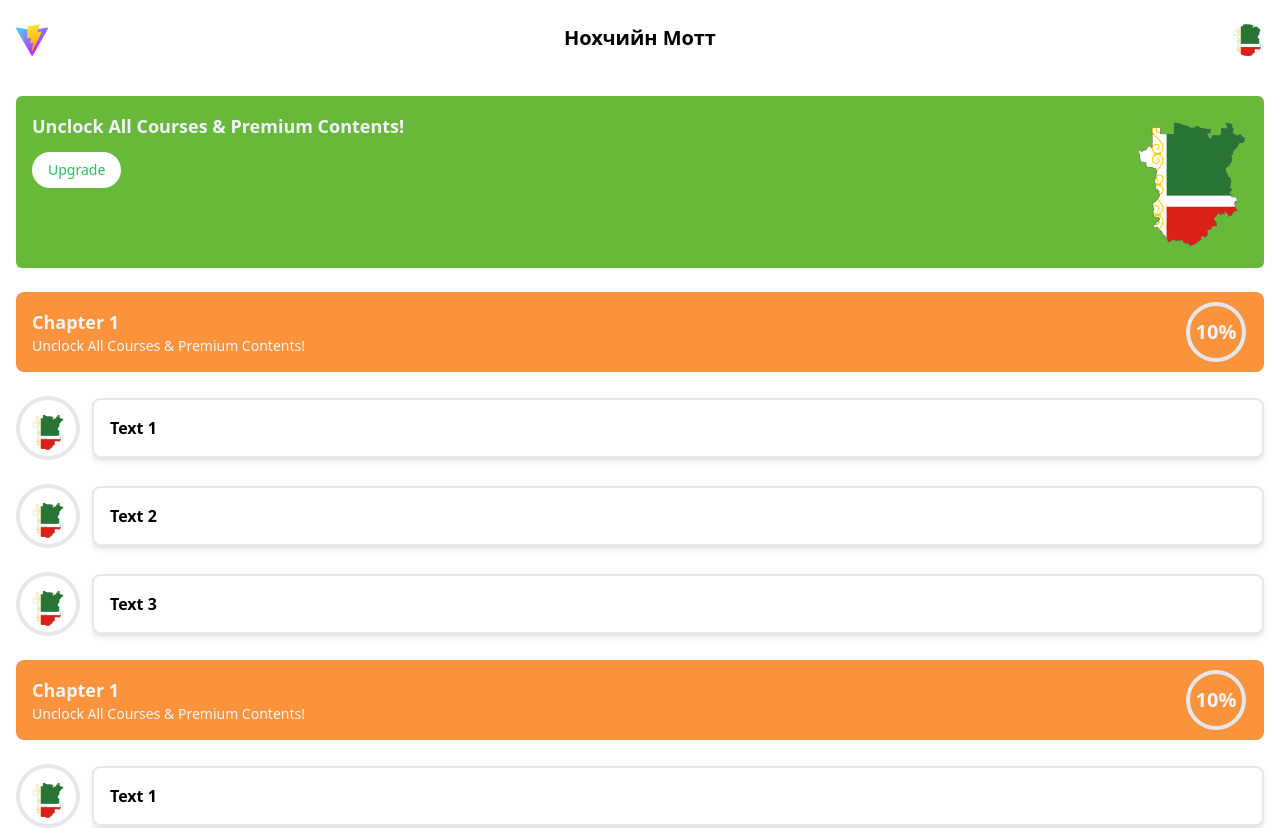
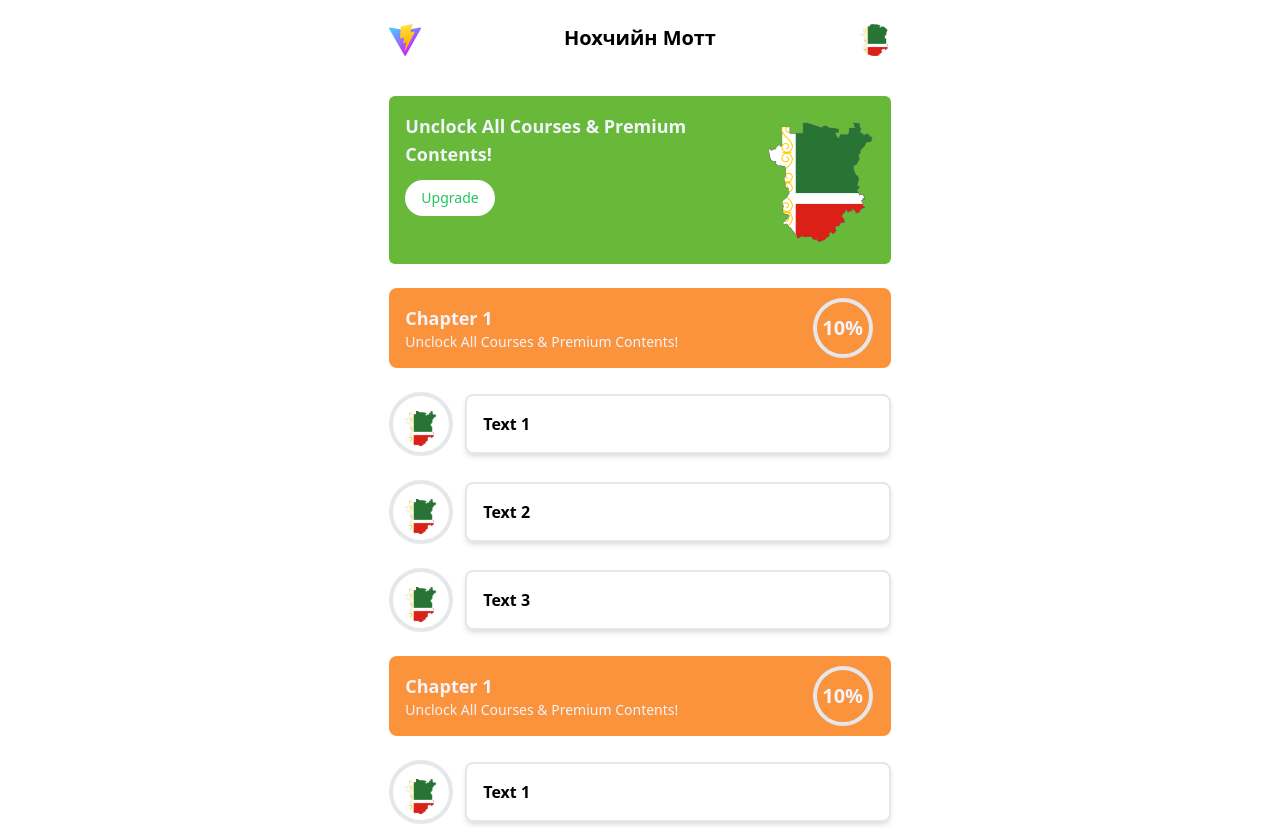
Before and after one commit to bubaew95/mettanash, a React (Vite) app: page / in a window 1280 px wide. Shown: the top 828 px of the page. Built offline with nearby package versions, Linux system fonts and the light colour scheme; no server answers; the database is empty.

Commit message:
Добавлен пакет реакт Тулкит

```diff
--- a/package.json
+++ b/package.json
@@ -10,18 +10,16 @@
     "preview": "vite preview"
   },
   "dependencies": {
+    "@reduxjs/toolkit": "^2.2.6",
     "classnames": "^2.5.1",
     "firebase": "^10.12.3",
-    "mobx": "^6.13.0",
-    "mobx-react-lite": "^4.0.7",
     "react": "^18.3.1",
     "react-dom": "^18.3.1",
     "react-icons": "^5.2.1",
+    "react-redux": "^9.1.2",
     "react-router-dom": "^6.24.1"
   },
   "devDependencies": {
-    "@babel/plugin-proposal-class-properties": "^7.18.6",
-    "@babel/plugin-proposal-decorators": "^7.24.7",
     "@babel/preset-typescript": "^7.24.7",
     "@types/react": "^18.3.3",
     "@types/react-dom": "^18.3.0",
--- a/src/Components/App/App.tsx
+++ b/src/Components/App/App.tsx
@@ -5,7 +5,7 @@ import "./App.css";
 import PageNotFound from "../../Screens/PageNotFound/PageNotFound";
 function App() {
   return (
-    <div className="mx-auto container h-dvh">
+    <div className="mx-auto container lg:w-5/12 h-dvh">
       <Routes>
         <Route path="/" element={<Main />} />
         <Route path="/quiz/:id" element={<Quiz />} />
--- a/src/Screens/Main/Main.tsx
+++ b/src/Screens/Main/Main.tsx
@@ -3,11 +3,10 @@ import Chapter from "../../Components/Main/Chapter";
 import Header from "../../Components/Main/Header";
 import MainBanner from "../../Components/Main/MainBanner";
 import SubChapter from "../../Components/Main/SubChapter";
-import { observer } from "mobx-react-lite";
 
 import ChapterApi from "../../State/Chapters";
 
-const Main: React.FC = observer(() => {
+const Main: React.FC = () => {
   useEffect(() => {
     ChapterApi.getChapters();
   }, []);
@@ -44,6 +43,6 @@ const Main: React.FC = observer(() => {
       <SubChapter text="Text 3" />
     </div>
   );
-});
+};
 
 export default Main;
--- a/src/State/Chapters.ts
+++ b/src/State/Chapters.ts
@@ -1,15 +1,7 @@
-import { observable, action, makeObservable } from "mobx";
 import { getChaptersApi } from "../FireBase/FirebaseApi";
 
 class ChapterApi {
   chapters = {};
-
-  constructor() {
-    makeObservable(this, {
-      chapters: observable,
-      getChapters: action,
-    });
-  }
 
   getChapters() {
     getChaptersApi("che").then((item) => {
```
Also changed, not shown: 1 other file (tests, documents, lock files or other folders).
